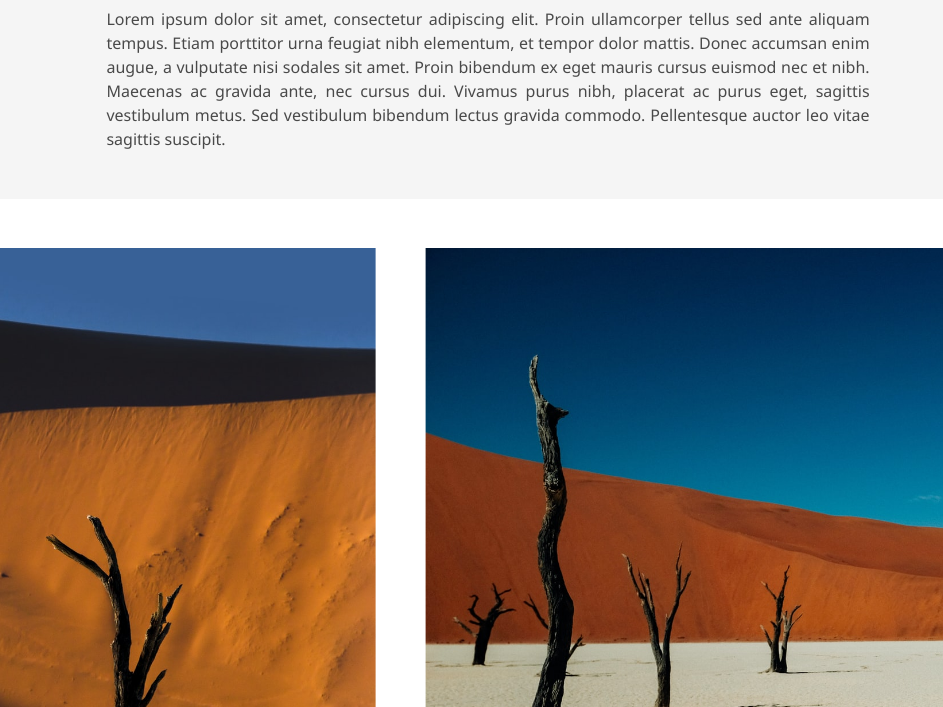
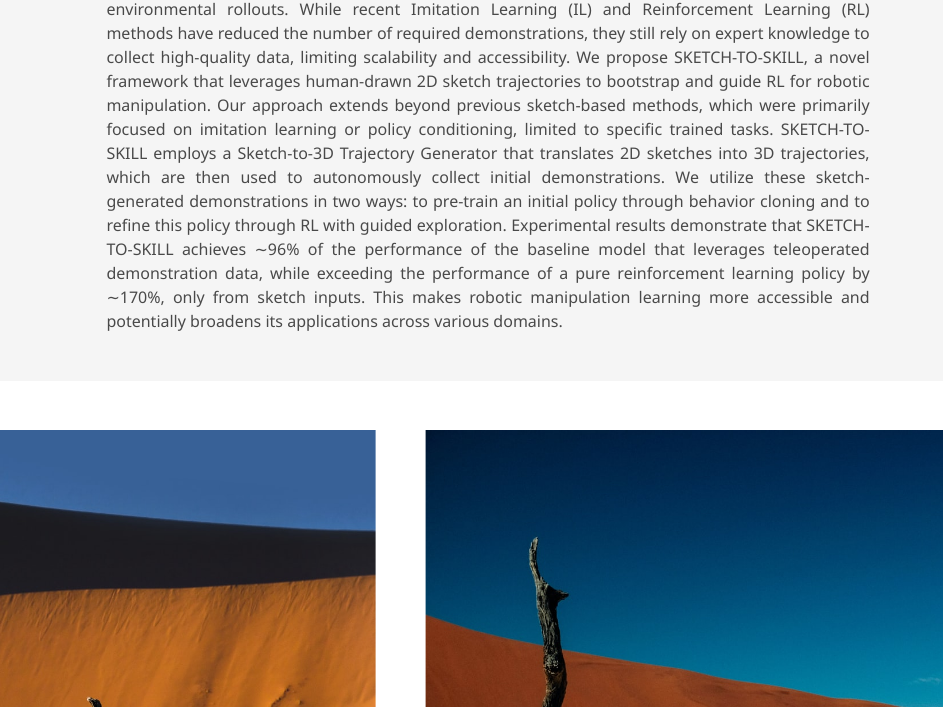
Before and after one commit to GSalerts-cyber/sketch-to-skill, a plain HTML site: page index.html in a window 1280 px wide. Shown: the part 753-1460 px from the top of the page, without its empty margins (152-1095 px from the left). Drawn offline with nearby package versions, Linux system fonts and the light colour scheme; some icons are missing; a web font is replaced by a local one.

Commit message:
Update index.html

```diff
--- a/index.html
+++ b/index.html
@@ -24,7 +24,7 @@
   <meta name="viewport" content="width=device-width, initial-scale=1">
 
 
-  <title>Academic Project Page</title>
+  <title>Sketch-To-Skill</title>
   <link rel="icon" type="image/x-icon" href="static/images/favicon.ico">
   <link href="https://fonts.googleapis.com/css?family=Google+Sans|Noto+Sans|Castoro"
   rel="stylesheet">
@@ -55,13 +55,13 @@
             <h1 class="title is-1 publication-title">Academic Project Page</h1>
             <div class="is-size-5 publication-authors">
               <!-- Paper authors -->
-              <span class="author-block">
+<!--               <span class="author-block">
                 <a href="FIRST AUTHOR PERSONAL LINK" target="_blank">First Author</a><sup>*</sup>,</span>
                 <span class="author-block">
                   <a href="SECOND AUTHOR PERSONAL LINK" target="_blank">Second Author</a><sup>*</sup>,</span>
                   <span class="author-block">
                     <a href="THIRD AUTHOR PERSONAL LINK" target="_blank">Third Author</a>
-                  </span>
+                  </span> -->
                   </div>
 
                   <div class="is-size-5 publication-authors">
@@ -148,7 +148,17 @@
         <h2 class="title is-3">Abstract</h2>
         <div class="content has-text-justified">
           <p>
-            Lorem ipsum dolor sit amet, consectetur adipiscing elit. Proin ullamcorper tellus sed ante aliquam tempus. Etiam porttitor urna feugiat nibh elementum, et tempor dolor mattis. Donec accumsan enim augue, a vulputate nisi sodales sit amet. Proin bibendum ex eget mauris cursus euismod nec et nibh. Maecenas ac gravida ante, nec cursus dui. Vivamus purus nibh, placerat ac purus eget, sagittis vestibulum metus. Sed vestibulum bibendum lectus gravida commodo. Pellentesque auctor leo vitae sagittis suscipit.
+            Training robotic manipulation policies traditionally requires numerous demonstrations and/or environmental rollouts.
+            While recent Imitation Learning (IL) and Reinforcement Learning (RL) methods have reduced the number of required demonstrations,
+            they still rely on expert knowledge to collect high-quality data, limiting scalability and accessibility. We propose SKETCH-TO-SKILL,
+            a novel framework that leverages human-drawn 2D sketch trajectories to bootstrap and guide RL for robotic manipulation.
+            Our approach extends beyond previous sketch-based methods, which were primarily focused on imitation learning or policy conditioning,
+            limited to specific trained tasks. SKETCH-TO-SKILL employs a Sketch-to-3D Trajectory Generator that translates 2D sketches into
+            3D trajectories, which are then used to autonomously collect initial demonstrations. We utilize these sketch-generated demonstrations
+            in two ways: to pre-train an initial policy through behavior cloning and to refine this policy through RL with guided exploration.
+            Experimental results demonstrate that SKETCH-TO-SKILL achieves ∼96% of the performance of the baseline model that leverages teleoperated
+            demonstration data, while exceeding the performance of a pure reinforcement learning policy by ∼170%, only from sketch inputs.
+            This makes robotic manipulation learning more accessible and potentially broadens its applications across various domains.
           </p>
         </div>
       </div>
```
